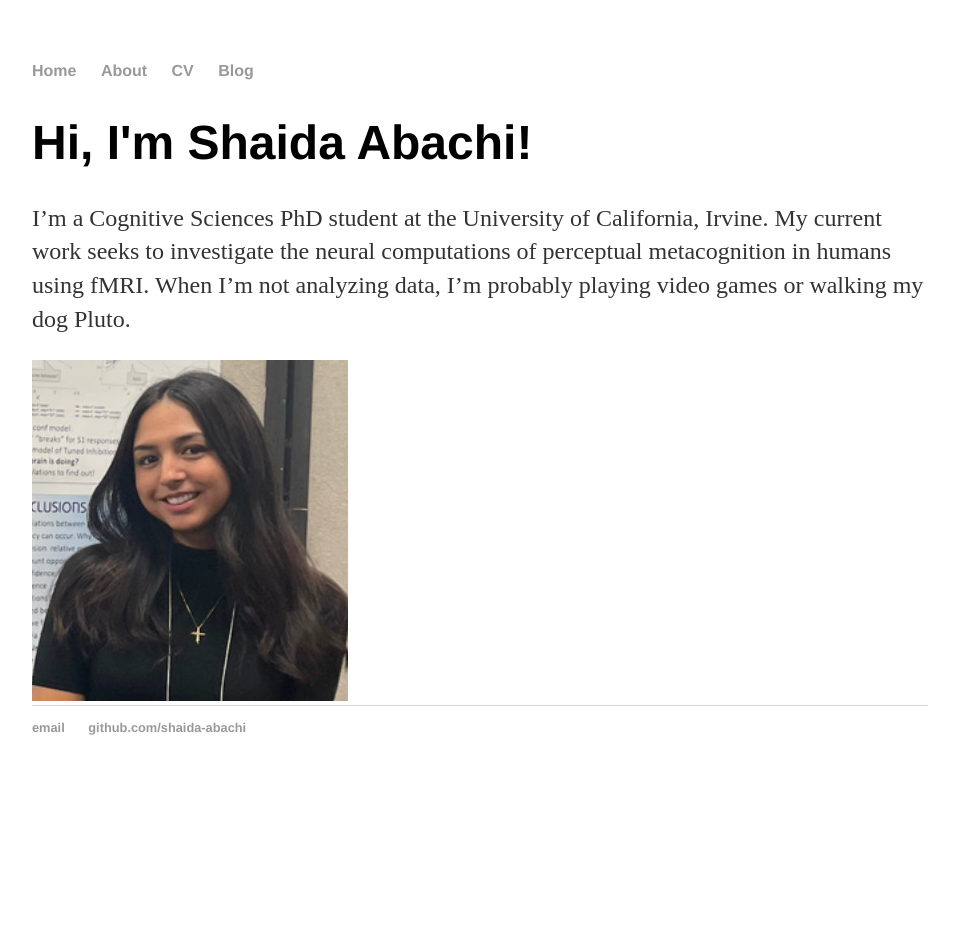
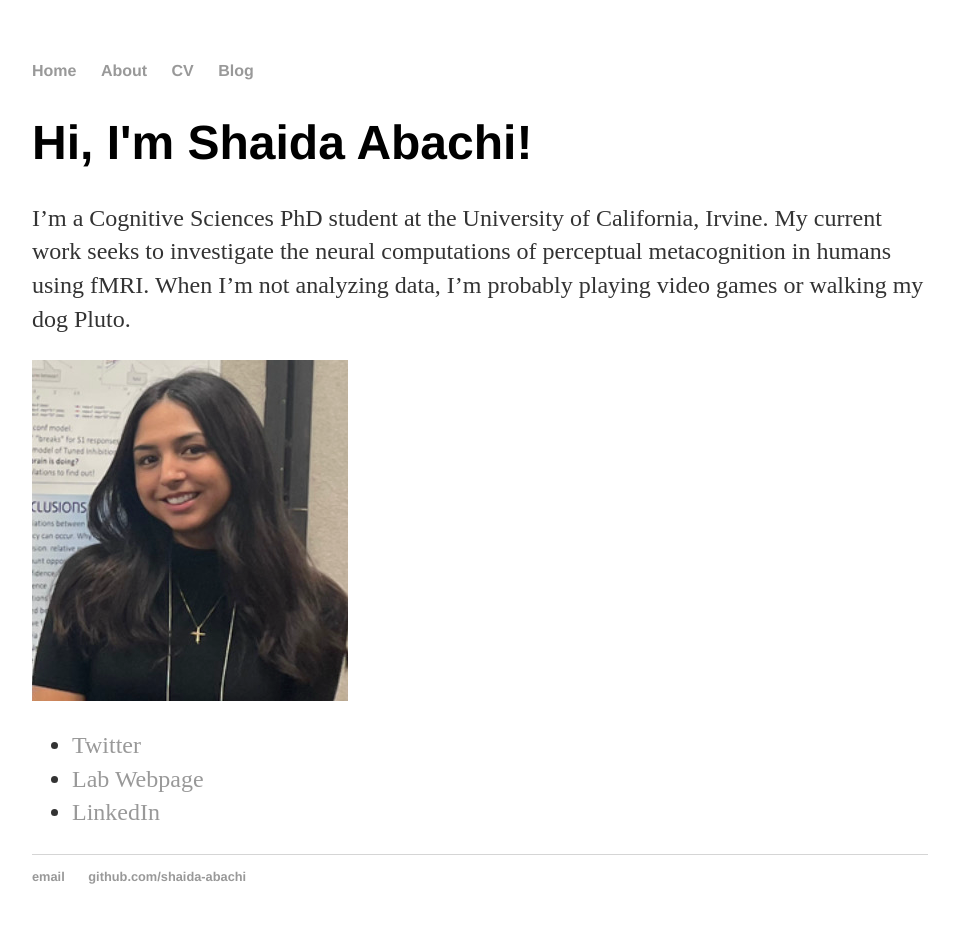
Before and after one commit to shaida-abachi/shaida-abachi.github.io, a Jekyll site: the page built from index.html, in a window 1280 px wide. Shown: the whole page, without its empty margins (160-1119 px from the left). Built offline with Jekyll 4.4.1, drawn with Linux system fonts in a browser that asks for light colours; before the commit the page ends 900 px from its top, so only the background shows below that.

Commit message:
Update index.html
URLS

```diff
--- a/index.html
+++ b/index.html
@@ -10,5 +10,9 @@ title: Shaida Abachi
    		<div class="profile float-right">
      		   	<img class="img-fluid z-depth-1 rounded" src="/assets/img/home_pic.png">
        		</div>
-
+			<ul class="contacts">
+				<li><a href="https://twitter.com/shaidaabachi">Twitter</a></li>
+				<li><a href="https://faculty.sites.uci.edu/cnclab/people/">Lab Webpage</a></li>
+				<li><a href="https://www.linkedin.com/in/shaida-abachi/">LinkedIn</a></li>
+				</ul>
 		</div>
```
